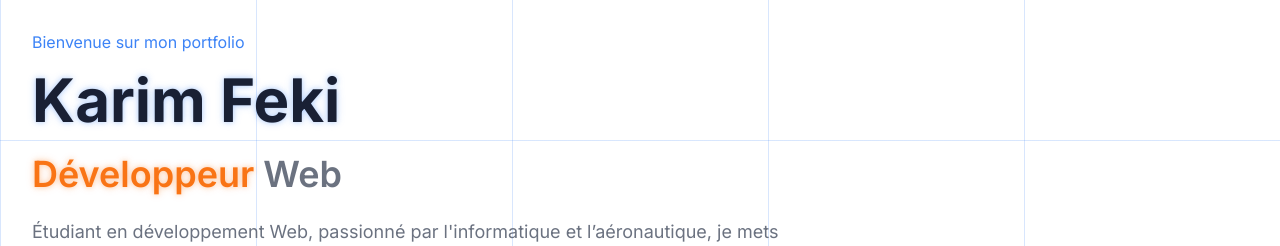
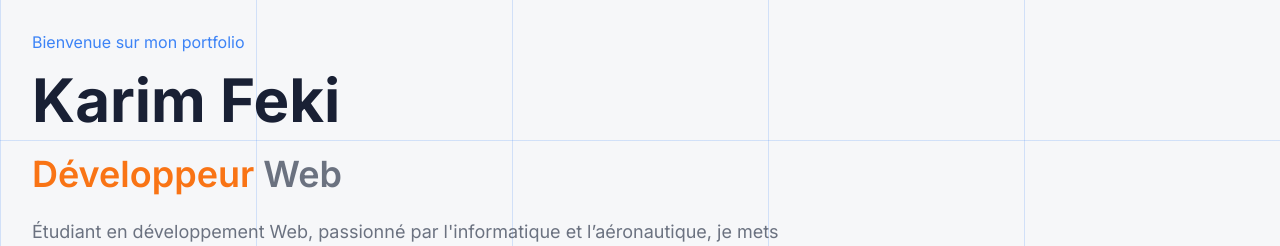
Before and after one commit to LulDrako/Portfolio-V2, a Next.js app: page / in a window 1280 px wide. Shown: the part 180-426 px from the top of the page. Built offline with nearby package versions, Linux system fonts and the light colour scheme; no server answers.

Commit message:
fix: soften light mode (off-white background, light radar borders, no title glow)

```diff
--- a/app/globals.css
+++ b/app/globals.css
@@ -4,10 +4,10 @@
 
 /* 🌞 Mode clair (Fond blanc, Texte bleu marine) */
 :root {
-  --background: 0 0% 100%;
+  --background: 220 20% 97%;
   --foreground: 224 35% 15%;
   --primary: 217 91% 60%;
-  --secondary: 220 14% 96%;
+  --secondary: 220 16% 93%;
 }
 
 /* 🌙 Mode sombre (Fond bleu foncé, Texte blanc) */
@@ -185,13 +185,13 @@
 }
 
 /* Glow effects */
-.cockpit-glow {
+.dark .cockpit-glow {
   text-shadow:
     0 0 5px hsl(var(--primary) / 0.3),
     0 0 10px hsl(var(--primary) / 0.2);
 }
 
-.accent-glow {
+.dark .accent-glow {
   text-shadow:
     0 0 5px hsl(var(--accent) / 0.3),
     0 0 10px hsl(var(--accent) / 0.2);
@@ -220,7 +220,7 @@
 
 /* Fix des bordures du radar */
 .radar-border {
-  border-color: hsl(220, 14%, 30%) !important;
+  border-color: hsl(220, 13%, 82%) !important;
 }
 
 .dark .radar-border {
```
